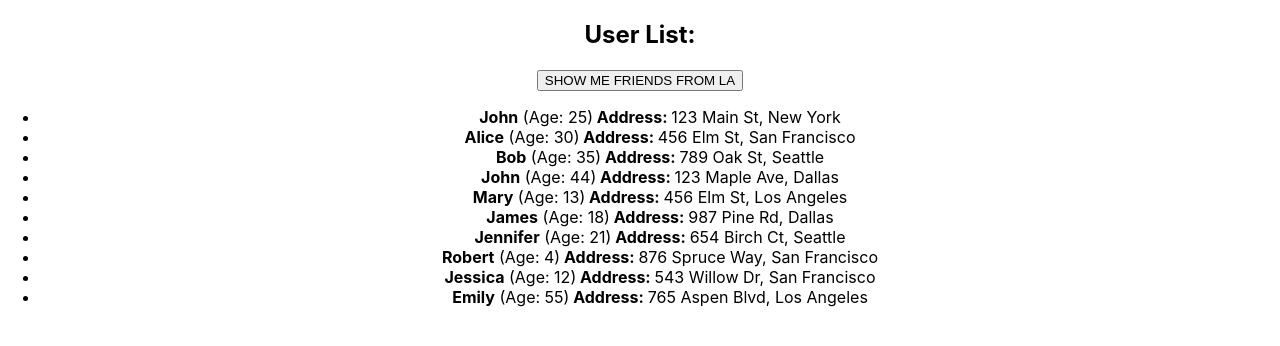
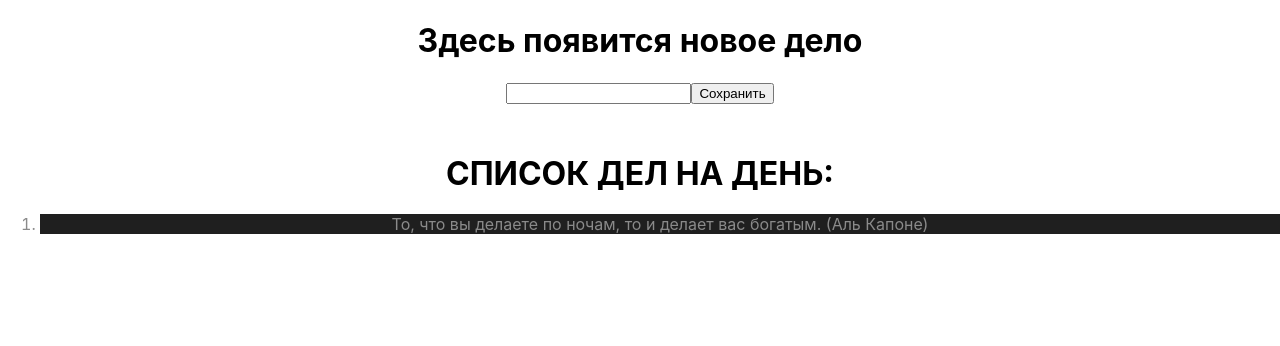
Before and after one commit to Intrstng/Monday_HW, a React (Create React App) app: page / in a window 1280 px wide. Shown: the top 346 px of the page. Built offline with nearby package versions, Linux system fonts and the light colour scheme.

Commit message:
feat: complete task HW4

```diff
--- a/src/App.tsx
+++ b/src/App.tsx
@@ -8,9 +8,9 @@
   return (
     <div className="App">
       {/*<HW1 />*/}
-      <HW2 />
+      {/*<HW2 />*/}
       {/*<HW3 />*/}
-      {/*<HW4 />*/}
+      <HW4 />
     </div>
   );
 }
--- a/src/HW/4/Button.tsx
+++ b/src/HW/4/Button.tsx
@@ -1,11 +1,12 @@
 type ButtonPropsType = {
-  callBack: any // НУЖНО ПРОТИПИЗИРОВАТЬ
-  name: any // НУЖНО ПРОТИПИЗИРОВАТЬ
+  callBack: () => void // НУЖНО ПРОТИПИЗИРОВАТЬ
+  name: string // НУЖНО ПРОТИПИЗИРОВАТЬ
 };
 
 export const Button = (props: ButtonPropsType) => {
   const callBackHandler = () => {
     // НУЖНО ДОПИСАТЬ
+    props.callBack();
   };
 
   return (
@@ -14,3 +15,26 @@
     </button>
   );
 };
+
+
+
+
+
+
+
+// type ButtonPropsType = {
+//   callBack: any // НУЖНО ПРОТИПИЗИРОВАТЬ
+//   name: any // НУЖНО ПРОТИПИЗИРОВАТЬ
+// };
+//
+// export const Button = (props: ButtonPropsType) => {
+//   const callBackHandler = () => {
+//     // НУЖНО ДОПИСАТЬ
+//   };
+//
+//   return (
+//       <button id={'hw04-button'} onClick={callBackHandler}>
+//         {props.name}
+//       </button>
+//   );
+// };
--- a/src/HW/4/HW4.tsx
+++ b/src/HW/4/HW4.tsx
@@ -1,5 +1,5 @@
 import { useState } from 'react';
-import s from './HW4.module.css';
+import S from './HW4.module.css';
 import { Button } from './Button';
 import { Input } from './Input';
 
@@ -24,27 +24,84 @@
 
   return (
     <div id={'hw04'}>
-      {/*{currentText ? (*/}
-      {/*  <h1 id={'hw04-text'}>{currentText}</h1>*/}
-      {/*) : (*/}
-      {/*  <h1 id={'hw04-default-text'}>Здесь появится новое дело</h1>*/}
-      {/*)}*/}
+      {currentText ? (
+        <h1 id={'hw04-text'}>{currentText}</h1>
+      ) : (
+        <h1 id={'hw04-default-text'}>Здесь появится новое дело</h1>
+      )}
 
-      {/*<Input НЕ ХВАТАЕТ АРГУМЕНТОВ />*/}
+      <Input currentText={currentText} setCurrentText={setCurrentText}/>
 
-      {/*<Button НЕ ХВАТАЕТ АРГУМЕНТОВ />*/}
+      <Button name={'Сохранить'} callBack={handleSave}/>
 
-      {/*<h1 style={{ marginTop: '50px' }}>СПИСОК ДЕЛ НА ДЕНЬ:</h1>*/}
+      <h1 style={{ marginTop: '50px' }}>СПИСОК ДЕЛ НА ДЕНЬ:</h1>
 
-      {/*<ol id={'hw04-tasks'}>*/}
-      {/*  {texts.map((el, index) => {*/}
-      {/*    return (*/}
-      {/*      <li key={index} id={`hw04-task-${index}`} className={ЕСЛИ ЧЕТН ? S.chetNechet : ''}>*/}
-      {/*        {el}*/}
-      {/*      </li>*/}
-      {/*    );*/}
-      {/*  })}*/}
-      {/*</ol>*/}
+      <ol id={'hw04-tasks'}>
+        {texts.map((el, index) => {
+          return (
+            <li key={index} id={`hw04-task-${index}`} className={index % 2 === 0 ? S.chetNechet : ''}>
+              {el}
+            </li>
+          );
+        })}
+      </ol>
     </div>
   );
 };
+
+
+
+
+
+
+
+// import { useState } from 'react';
+// import s from './HW4.module.css';
+// import { Button } from './Button';
+// import { Input } from './Input';
+//
+// export const HW4 = () => {
+//   // 1️⃣ Раскомментируйте JSX (HW4.tsx) и вы увидите,
+//   // что приложение начнет гореть красным и ругаться 😡
+//   // 2️⃣ Ваша задача: ❗ПОЧИНИТЬ ПРОЕКТ❗
+//   // - прописать типизацию, где необходимо
+//   // - починить все, что горит красным
+//   // - дописать функциональность (где указано комментариями)
+//   // - приложение должно компилироваться и запускаться в браузере
+//
+//   const [currentText, setCurrentText] = useState('');
+//   const [texts, setTexts] = useState<string[]>([
+//     'То, что вы делаете по ночам, то и делает вас богатым. (Аль Капоне)',
+//   ]);
+//
+//   const handleSave = () => {
+//     setTexts([currentText, ...texts]);
+//     setCurrentText('');
+//   };
+//
+//   return (
+//       <div id={'hw04'}>
+//         {/*{currentText ? (*/}
+//         {/*  <h1 id={'hw04-text'}>{currentText}</h1>*/}
+//         {/*) : (*/}
+//         {/*  <h1 id={'hw04-default-text'}>Здесь появится новое дело</h1>*/}
+//         {/*)}*/}
+//
+//         {/*<Input НЕ ХВАТАЕТ АРГУМЕНТОВ />*/}
+//
+//         {/*<Button НЕ ХВАТАЕТ АРГУМЕНТОВ />*/}
+//
+//         {/*<h1 style={{ marginTop: '50px' }}>СПИСОК ДЕЛ НА ДЕНЬ:</h1>*/}
+//
+//         {/*<ol id={'hw04-tasks'}>*/}
+//         {/*  {texts.map((el, index) => {*/}
+//         {/*    return (*/}
+//         {/*      <li key={index} id={`hw04-task-${index}`} className={ЕСЛИ ЧЕТН ? S.chetNechet : ''}>*/}
+//         {/*        {el}*/}
+//         {/*      </li>*/}
+//         {/*    );*/}
+//         {/*  })}*/}
+//         {/*</ol>*/}
+//       </div>
+//   );
+// };
--- a/src/HW/4/Input.tsx
+++ b/src/HW/4/Input.tsx
@@ -1,14 +1,38 @@
+import {ChangeEvent} from 'react';
+
 type InputPropsType = {
-	currentText: any // НУЖНО ПРОТИПИЗИРОВАТЬ
-	setCurrentText: any // НУЖНО ПРОТИПИЗИРОВАТЬ
+	currentText: string // НУЖНО ПРОТИПИЗИРОВАТЬ
+	setCurrentText: (currentText: string) => void // НУЖНО ПРОТИПИЗИРОВАТЬ
 };
 
 export const Input = (props: InputPropsType) => {
-	const onChangeHandler = (event: 'НУЖНО ПРОТИПИЗИРОВАТЬ') => {
+	const onChangeHandler = (event: ChangeEvent<HTMLInputElement>) => {
 		// НУЖНО ДОПИСАТЬ
+		props.setCurrentText(event.currentTarget.value);
 	};
 
-	// return (
-	//   <input id={'hw04-input'} type="text" value={props.currentText} onChange={onChangeHandler} />
-	// );
+	return (
+	  <input id={'hw04-input'} type="text" value={props.currentText} onChange={onChangeHandler} />
+	);
 };
+
+
+
+
+
+
+
+// type InputPropsType = {
+// 	currentText: any // НУЖНО ПРОТИПИЗИРОВАТЬ
+// 	setCurrentText: any // НУЖНО ПРОТИПИЗИРОВАТЬ
+// };
+//
+// export const Input = (props: InputPropsType) => {
+// 	const onChangeHandler = (event: 'НУЖНО ПРОТИПИЗИРОВАТЬ') => {
+// 		// НУЖНО ДОПИСАТЬ
+// 	};
+//
+// 	// return (
+// 	//   <input id={'hw04-input'} type="text" value={props.currentText} onChange={onChangeHandler} />
+// 	// );
+// };
```
Also changed, not shown: src/HW/3/HW3.tsx (+28 -22 lines).
